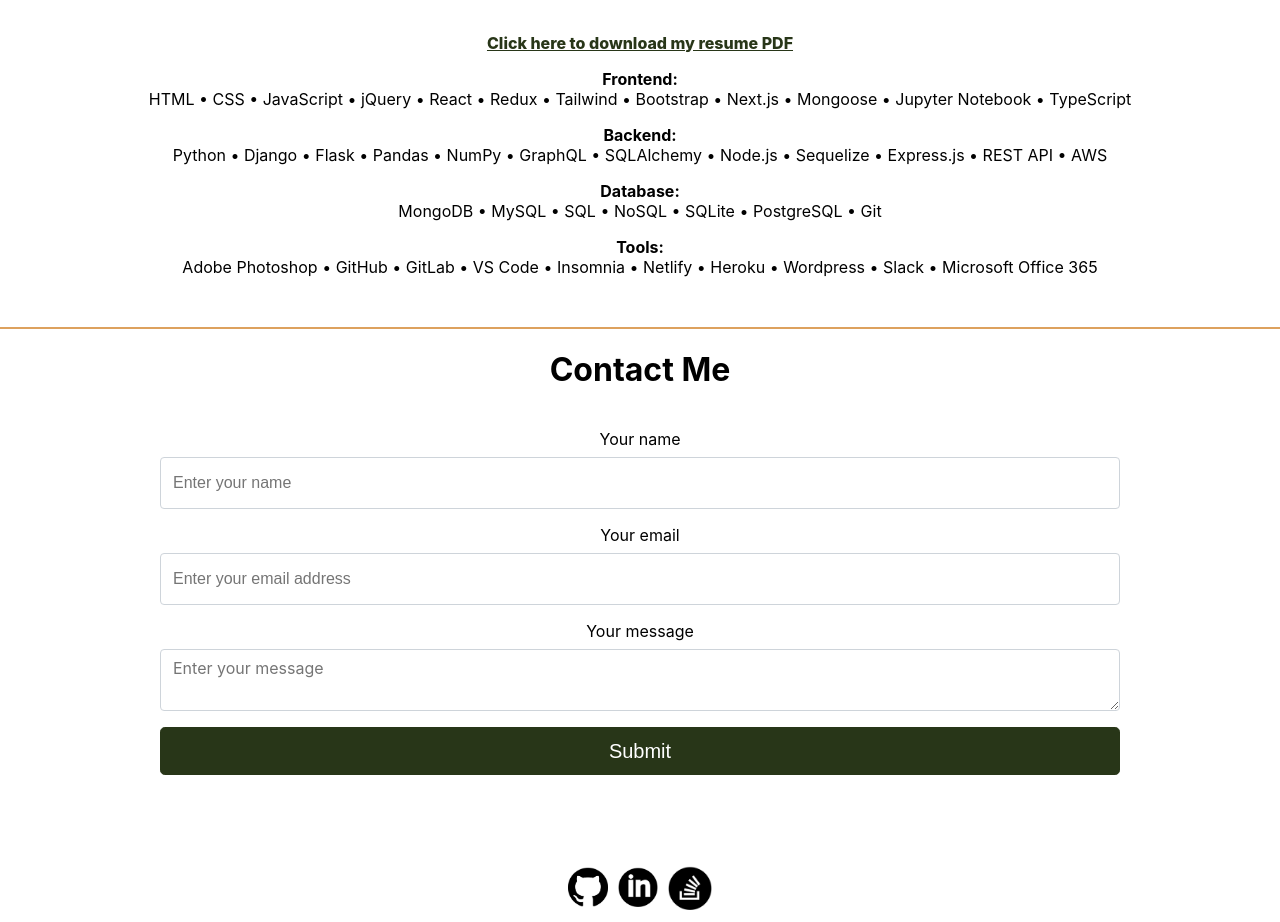
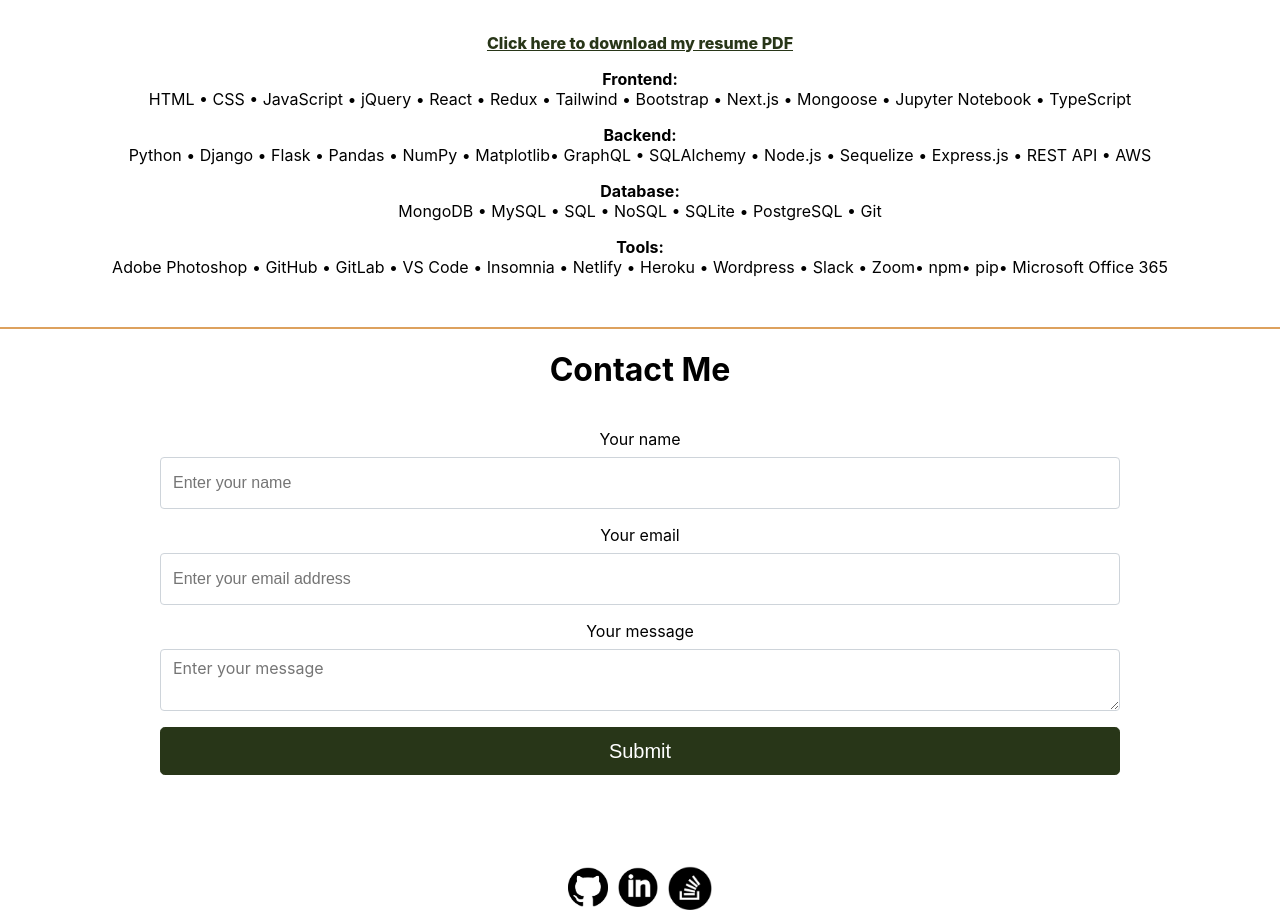
Before and after one commit to jenstem/react-portfolio, a React (Create React App) app: page / in a window 1280 px wide. Shown: the part 6445-7367 px from the top of the page. Built offline with nearby package versions, Linux system fonts and the light colour scheme.

Commit message:
Revise skills section

```diff
--- a/src/Pages/resume.js
+++ b/src/Pages/resume.js
@@ -17,12 +17,12 @@
                     HTML &#x2022; CSS &#x2022; JavaScript &#x2022; jQuery &#x2022; React &#x2022; Redux &#x2022; Tailwind &#x2022; Bootstrap &#x2022; Next.js &#x2022;
                     Mongoose &#x2022; Jupyter Notebook &#x2022; TypeScript</p>
                 <p> <b>Backend:</b> <br></br>
-                    Python &#x2022; Django &#x2022; Flask &#x2022; Pandas &#x2022; NumPy &#x2022; GraphQL &#x2022; SQLAlchemy &#x2022; Node.js &#x2022; Sequelize &#x2022; Express.js &#x2022; REST API &#x2022; AWS</p>
+                    Python &#x2022; Django &#x2022; Flask &#x2022; Pandas &#x2022; NumPy &#x2022; Matplotlib&#x2022; GraphQL &#x2022; SQLAlchemy &#x2022; Node.js &#x2022; Sequelize &#x2022; Express.js &#x2022; REST API &#x2022; AWS</p>
                 <p> <b>Database:</b> <br></br>
                     MongoDB &#x2022; MySQL &#x2022; SQL &#x2022; NoSQL &#x2022; SQLite &#x2022; PostgreSQL &#x2022; Git</p>
                 <p> <b>Tools:</b> <br></br>
                     Adobe Photoshop &#x2022; GitHub &#x2022; GitLab &#x2022; VS Code &#x2022; Insomnia &#x2022; Netlify &#x2022;
-                    Heroku &#x2022; Wordpress &#x2022; Slack &#x2022; Microsoft Office 365</p>
+                    Heroku &#x2022; Wordpress &#x2022; Slack &#x2022; Zoom&#x2022; npm&#x2022; pip&#x2022; Microsoft Office 365</p>
                 <p className='add-space'> </p>
             <div className="bar"></div>
         </div>
```
